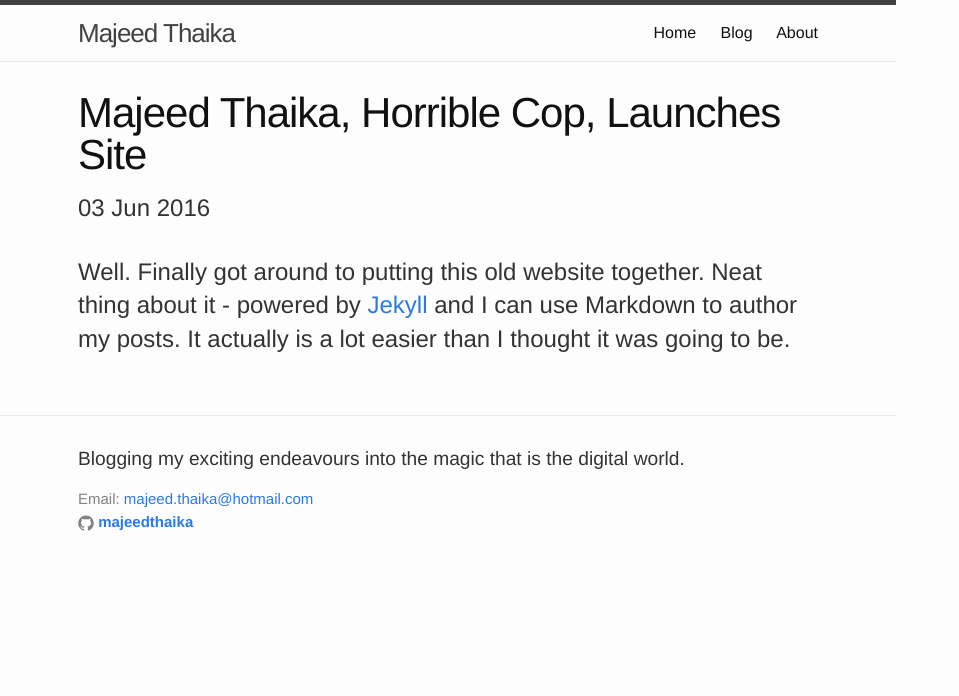
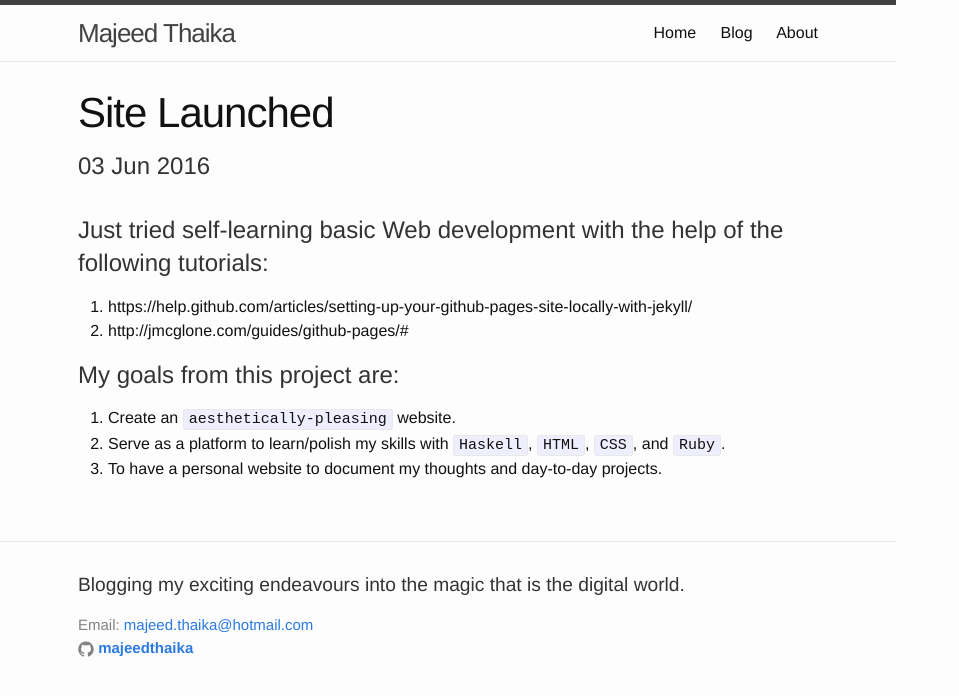
Before and after one commit to majeedthaika/majeedthaika.github.io, a Jekyll site: the page built from _posts/2016-06-03-majeed-thaika-site-launched.md, in a window 1280 px wide. Shown: the top 696 px of the page, without its empty margins (0-959 px from the left). Built offline with Jekyll 4.4.1, drawn with Linux system fonts in a browser that asks for light colours.

Commit message:
updated my posts

```diff
--- a/_posts/2016-06-03-majeed-thaika-site-launched.md
+++ b/_posts/2016-06-03-majeed-thaika-site-launched.md
@@ -1,7 +1,14 @@
 ---
 layout: post
-title: "Majeed Thaika, Horrible Cop, Launches Site"
+title: "Site Launched"
 date: 2016-06-03
 ---
 
-Well. Finally got around to putting this old website together. Neat thing about it - powered by [Jekyll](http://jekyllrb.com) and I can use Markdown to author my posts. It actually is a lot easier than I thought it was going to be.
+Just tried self-learning basic Web development with the help of the following tutorials:
+1. https://help.github.com/articles/setting-up-your-github-pages-site-locally-with-jekyll/
+2. http://jmcglone.com/guides/github-pages/#
+
+My goals from this project are:
+1. Create an `aesthetically-pleasing` website.
+2. Serve as a platform to learn/polish my skills with `Haskell`, `HTML`, `CSS`, and `Ruby`.
+3. To have a personal website to document my thoughts and day-to-day projects.
```
Also changed, not shown: _posts/2016-06-03-week1-sprint1.markdown (+2 -6 lines).
